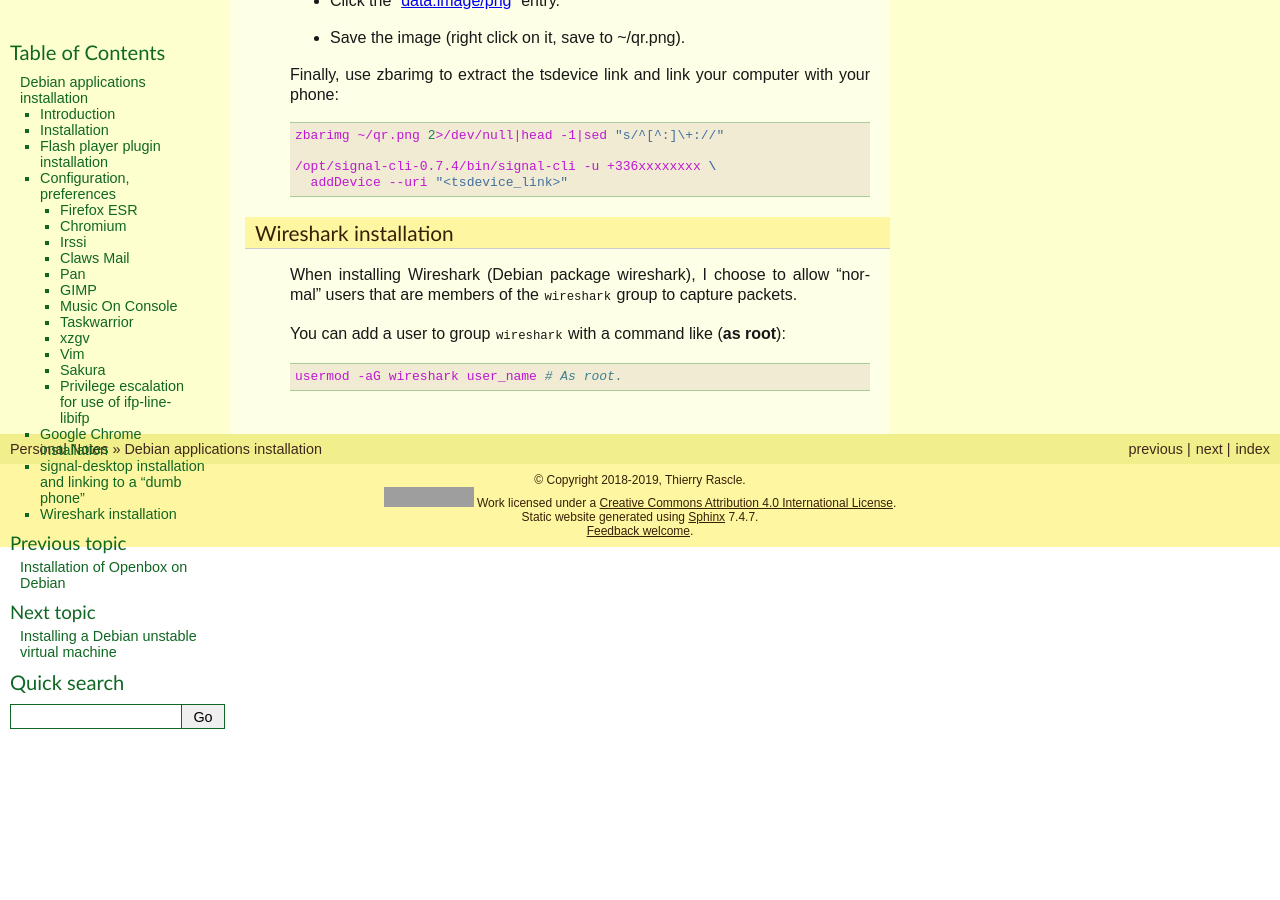
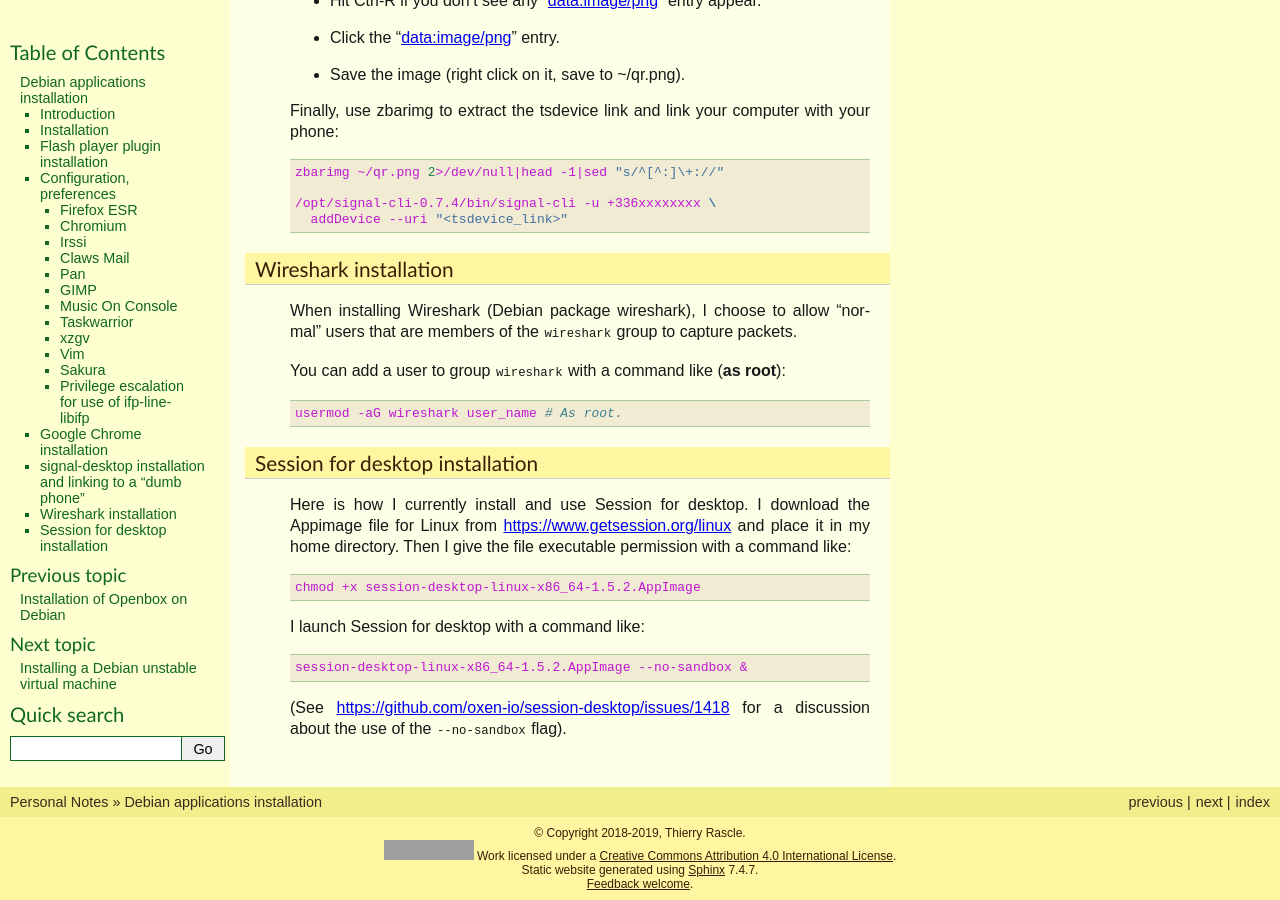
Before and after one commit to thierr26/thierr26_personal_notes_sphinx_sources, a Sphinx documentation site: the page built from source/debian_apps_install.rst, in a window 1280 px wide and 900 px high, scrolled down 10448 px. Built offline with Sphinx 7.4.7, drawn with Linux system fonts in a browser that asks for light colours; some of the changed text lies outside the part shown; grey boxes are pictures that could not be loaded.

Commit message:
Add the Session for desktop section

```diff
--- a/source/debian_apps_install.rst
+++ b/source/debian_apps_install.rst
@@ -637,3 +637,24 @@
 You can add a user to group ``wireshark`` with a command like (**as root**)::
 
   usermod -aG wireshark user_name # As root.
+
+
+Session for desktop installation
+--------------------------------
+
+.. index::
+  single: Session
+
+Here is how I currently install and use Session for desktop. I download the
+Appimage file for Linux from https://www.getsession.org/linux and place it
+in my home directory. Then I give the file executable permission with a command
+like::
+
+  chmod +x session-desktop-linux-x86_64-1.5.2.AppImage
+
+I launch Session for desktop with a command like::
+
+  session-desktop-linux-x86_64-1.5.2.AppImage --no-sandbox &
+
+(See https://github.com/oxen-io/session-desktop/issues/1418 for a discussion
+about the use of the ``--no-sandbox`` flag).
```
